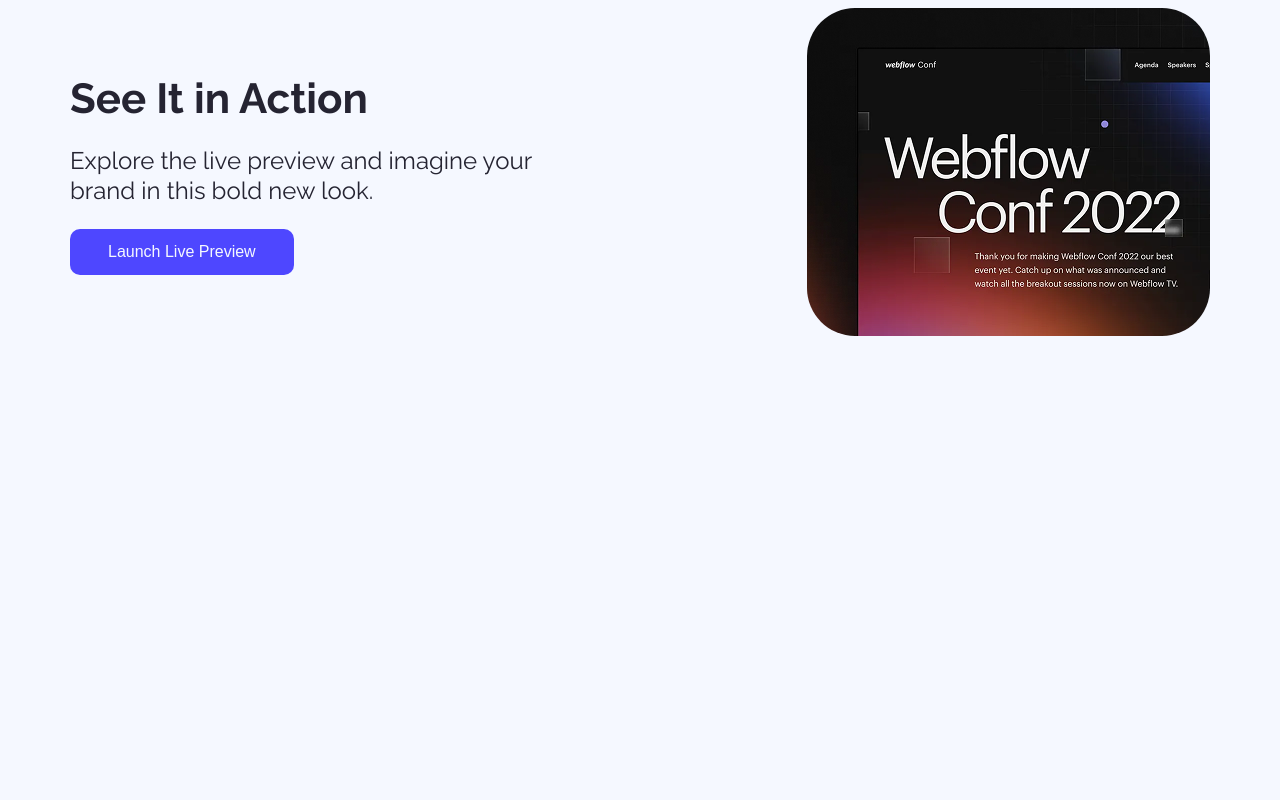
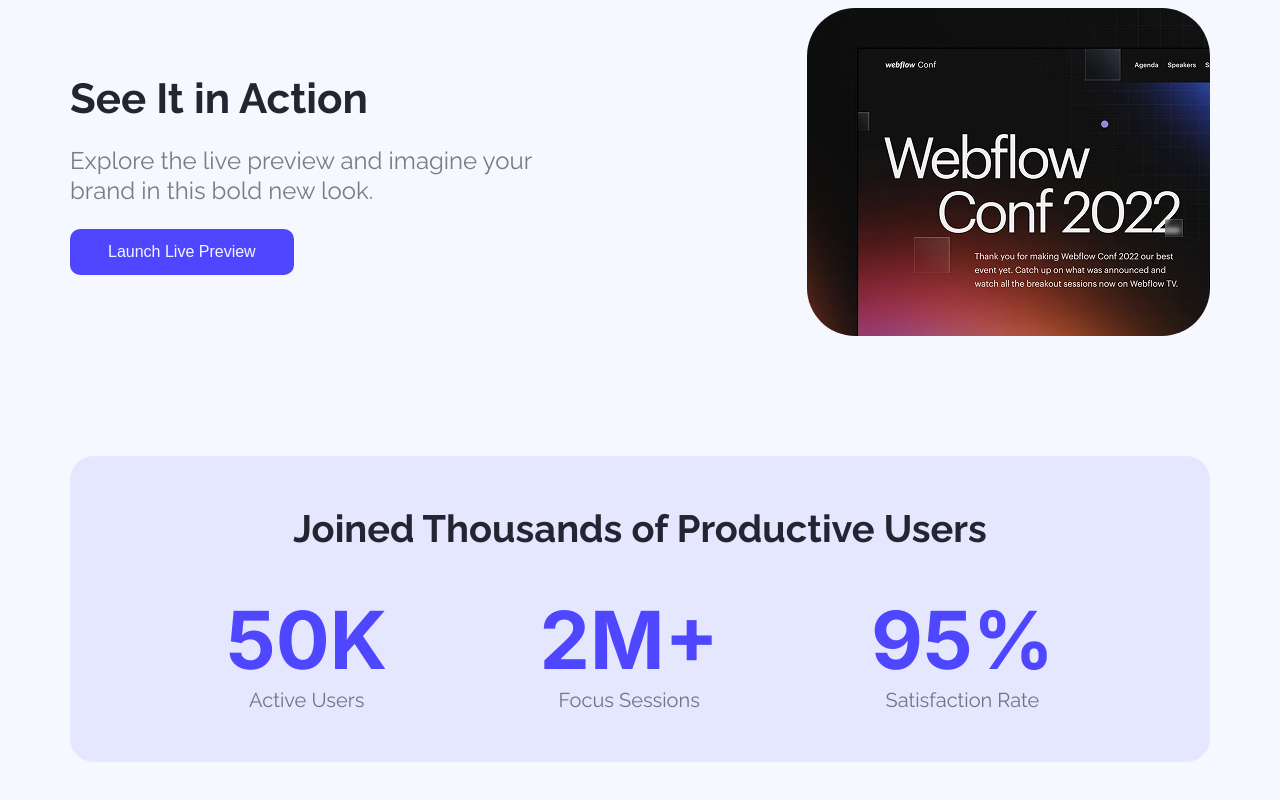
Before and after one commit to shihab-63/my-first-assignment, a plain HTML site: page index.html in a window 1280 px wide. Shown: the part 828-1628 px from the top of the page. Before the commit the page ends 1284 px from the top, so only its background shows below. Drawn offline with Linux system fonts and the light colour scheme.

Commit message:
Added productive_user_section

```diff
--- a/index.html
+++ b/index.html
@@ -42,6 +42,30 @@
             </div>
         </section>
 
+        <!-- Productive User Section -->
+        <section class="productive_user_sec section_gap">
+
+            <div class="user_title text-center">
+                <h2>Joined Thousands of Productive Users</h2>
+            </div>
+
+            <div class="user_data">
+                <div class="data">
+                    <h2>50K</h2>
+                    <p>Active Users</p>
+                </div>
+                <div class="data">
+                    <h2>2M+</h2>
+                    <p>Focus Sessions</p>
+                </div>
+                <div class="data">
+                    <h2>95%</h2>
+                    <p>Satisfaction Rate</p>
+                </div>
+            </div>
+
+        </section>
+
     </main>
 </body>
 
--- a/styles/style.css
+++ b/styles/style.css
@@ -16,6 +16,7 @@
     --text-color: #252432;
     --bg-color: #F5F8FF;
     --main-color: #4E47FF;
+    --other-color: #00000080;
 }
 
 body {
@@ -78,7 +79,7 @@
     color: var(--main-color);
     font-size: 35px;
     letter-spacing: 1px;
-    font-weight: 900;
+    font-weight: 800;
     font-family: "Inter", sans-serif;
 }
 
@@ -105,11 +106,13 @@
 }
 
 .left_side h2 {
+    color: var(--text-color);
     font-size: 42px;
     font-weight: 700;
 }
 
 .left_side p {
+    color: var(--other-color);
     font-size: 24px;
     font-weight: 400;
     line-height: 30px;
@@ -125,3 +128,39 @@
 .right_side img:hover {
     transform: scale(1.01);
 }
+
+/* Productive User Section */
+.productive_user_sec {
+    background-color: #E5E7FF;
+    border-radius: 24px;
+    padding: 50px 80px;
+}
+
+.user_title h2 {
+    color: var(--text-color);
+    font-size: 38px;
+    font-weight: 700;
+    margin-bottom: 40px;
+}
+
+.user_data {
+    display: flex;
+    align-items: center;
+    justify-content: space-around;
+}
+
+.data h2 {
+    color: var(--main-color);
+    font-size: 80px;
+    font-weight: 700;
+    font-family: "Inter", sans-serif;
+}
+
+.data p {
+    color: var(--other-color);
+    font-size: 20px;
+    font-weight: 400;
+    text-align: center;
+}
+
+/*  */
```
